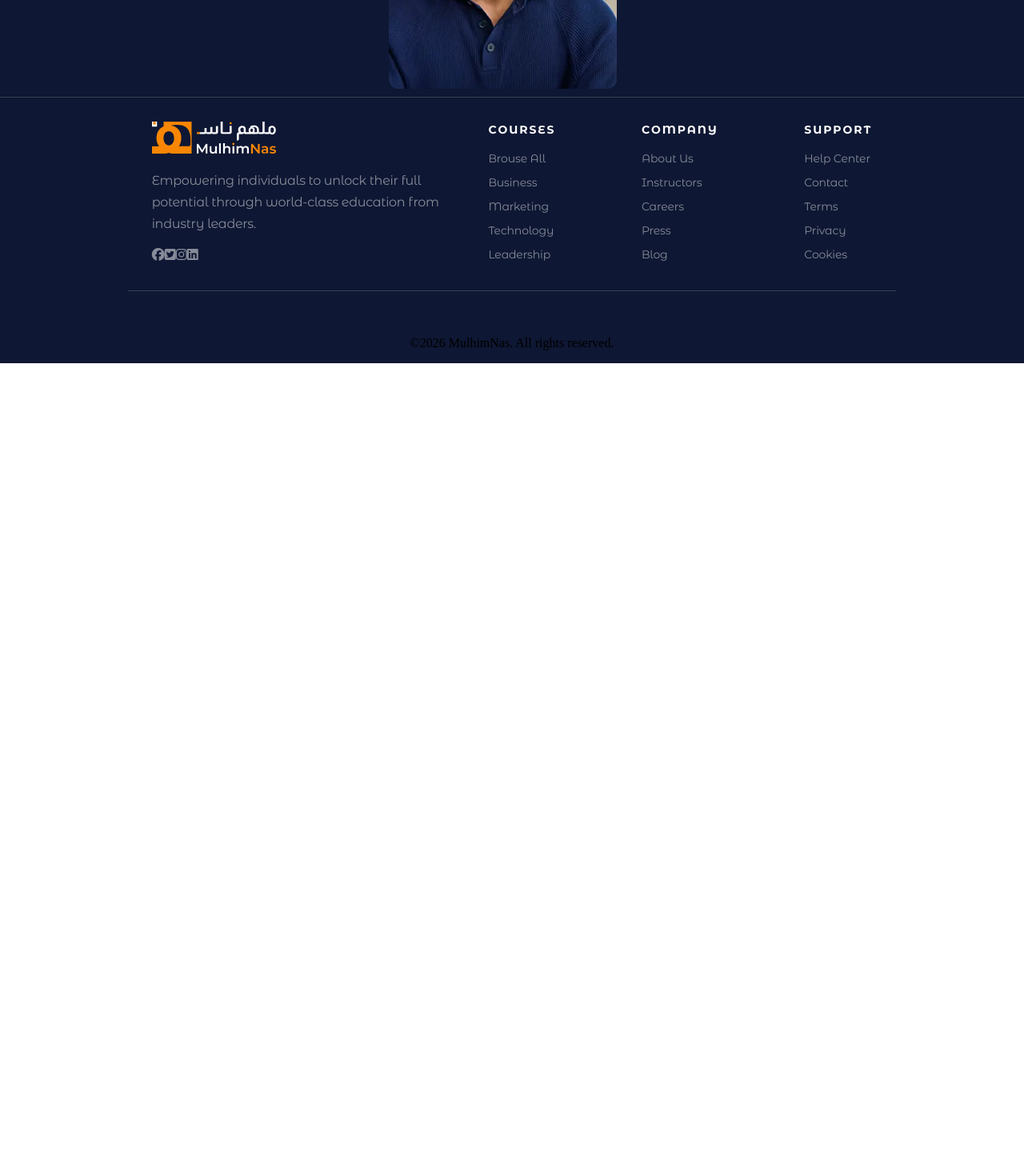
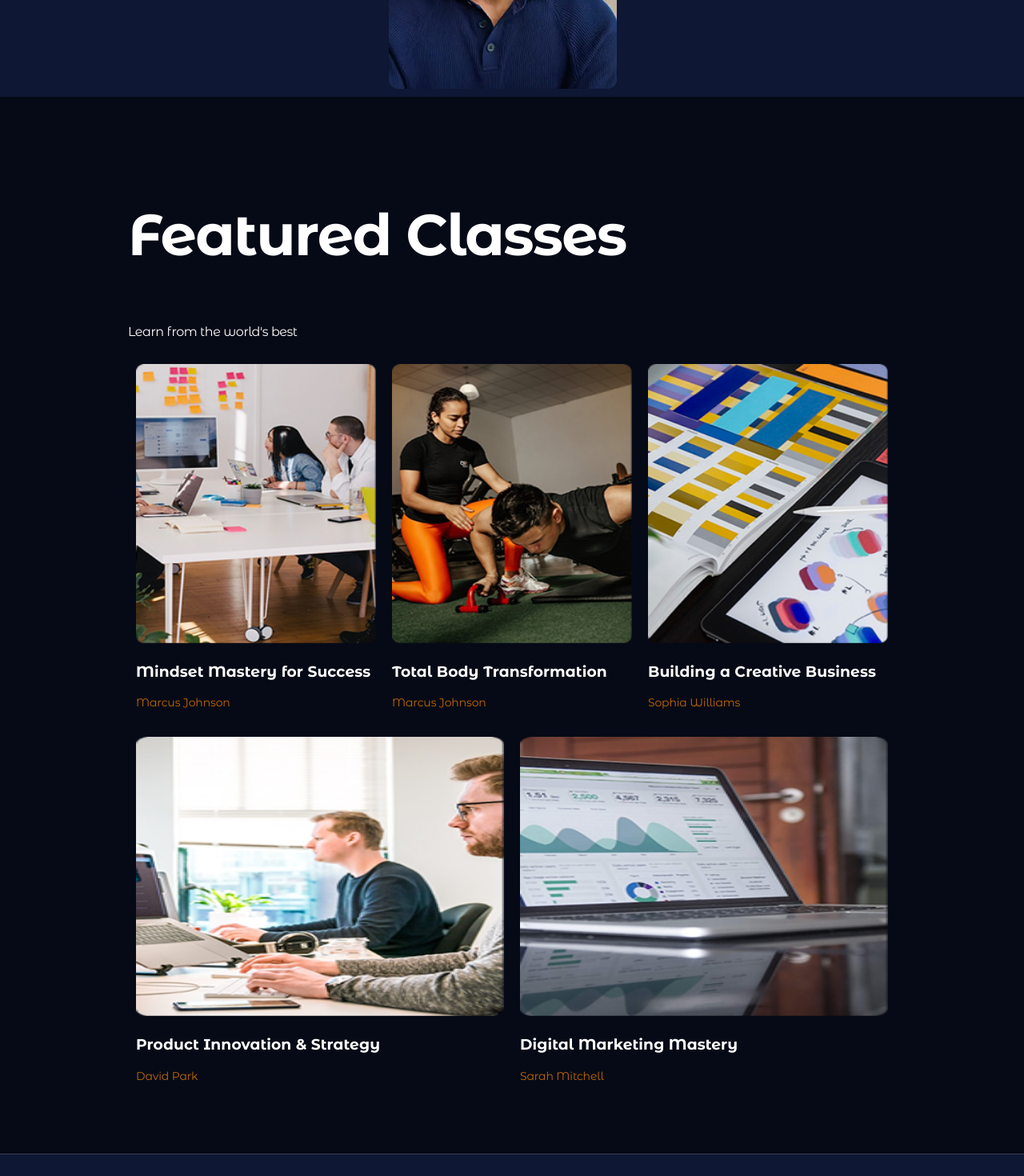
Before and after one commit to BondoqZain/learnVueJs, a Vue app: page / in a window 1280 px wide. Shown: the part 1600-3070 px from the top of the page at 80% size. Before the commit the page ends 2054 px from the top, so only its background shows below. Built offline with nearby package versions, Linux system fonts and the light colour scheme.

Commit message:
added features classes component

```diff
--- a/src/App.vue
+++ b/src/App.vue
@@ -1,7 +1,8 @@
 <script setup lang="ts">
 import Navbar from './components/Navbar.vue';
+import Hero from './components/Hero.vue';
+import Features from './components/Features.vue';
 import MainFooter from './components/MainFooter.vue';
-import Hero from './components/Hero.vue';
 
 </script>
 
@@ -9,6 +10,7 @@ import Hero from './components/Hero.vue';
   <div>
     <Navbar />
     <Hero />
+    <Features />
     <MainFooter />
   </div>
 </template>
--- /dev/null
+++ b/src/components/Features.vue
@@ -0,0 +1,114 @@
+<template>
+    <section class="features">
+        <div class="container">
+            <section class="section-header">
+                <h1>Featured Classes</h1>
+                <p>Learn from the world's best</p>
+            </section>
+            <section class="cards">
+                <div class="card">
+                    <div>
+                        <img src="../assets/Image (Mindset Mastery for Success).png" alt="Mindset Mastery for Success" />
+                    </div>
+                    <div>
+                        <h3>Mindset Mastery for Success</h3>
+                        <p>Marcus Johnson</p>
+                    </div>
+                </div>
+                <div class="card">
+                    <div>
+                        <img src="../assets/Image (Total Body Transformation).png" alt="Total Body Transformation" />
+                    </div>
+                    <div>
+                        <h3>Total Body Transformation</h3>
+                        <p>Marcus Johnson</p>
+                    </div>
+                </div>
+                <div class="card">
+                    <div>
+                        <img src="../assets/Image (Building a Creative Business).png" alt="Building a Creative Business" />
+                    </div>
+
+                    <div>
+                        <h3>Building a Creative Business</h3>
+                        <p>Sophia Williams</p>
+                    </div>
+                </div>
+                <div class="card">
+                    <div>
+                        <img src="../assets/Image (Product Innovation & Strategy).png"
+                            alt="Product Innovation & Strategy" />
+                    </div>
+                    <div>
+                        <h3>Product Innovation & Strategy</h3>
+                        <p>David Park</p>
+                    </div>
+                </div>
+                <div class="card">
+                    <div>
+                        <img src="../assets/Image (Digital Marketing Mastery).png" alt="Digital Marketing Mastery" />
+                    </div>
+                    <div>
+                        <h3>Digital Marketing Mastery</h3>
+                        <p>Sarah Mitchell</p>
+                    </div>
+                </div>
+            </section>
+        </div>
+    </section>
+</template>
+<style>
+.features {
+    background-color: var(--bg-dark);
+    padding: 5% 0;
+}
+
+.section-header h1 {
+    color: var(--white);
+    font-family: Montserrat Alternates;
+    font-weight: 700;
+    font-style: Bold;
+    font-size: 72px;
+    line-height: 72px;
+    letter-spacing: -1.68px;
+}
+
+.section-header p {
+    font-family: Montserrat Alternates;
+    font-style: Regular;
+    line-height: 28px;
+    letter-spacing: -0.45px;
+    color: var(--white);
+}
+
+.cards {
+    display: flex;
+    justify-content: space-evenly;
+    flex-wrap: wrap;
+}
+
+.card {
+    margin: 10px;
+    flex: 1 1 250px;
+}
+
+.card img {
+    width: 100%;
+    height: 350px;
+    overflow: hidden;
+}
+
+.card,
+.instructor-card h3 {
+    color: var(--white);
+    font-family: Montserrat Alternates;
+    letter-spacing: 0.09px;
+}
+
+.card p {
+    color: var(--accent-dark);
+    font-family: Montserrat Alternates;
+    font-size: 14px;
+    letter-spacing: -0.15px;
+}
+</style>
```
